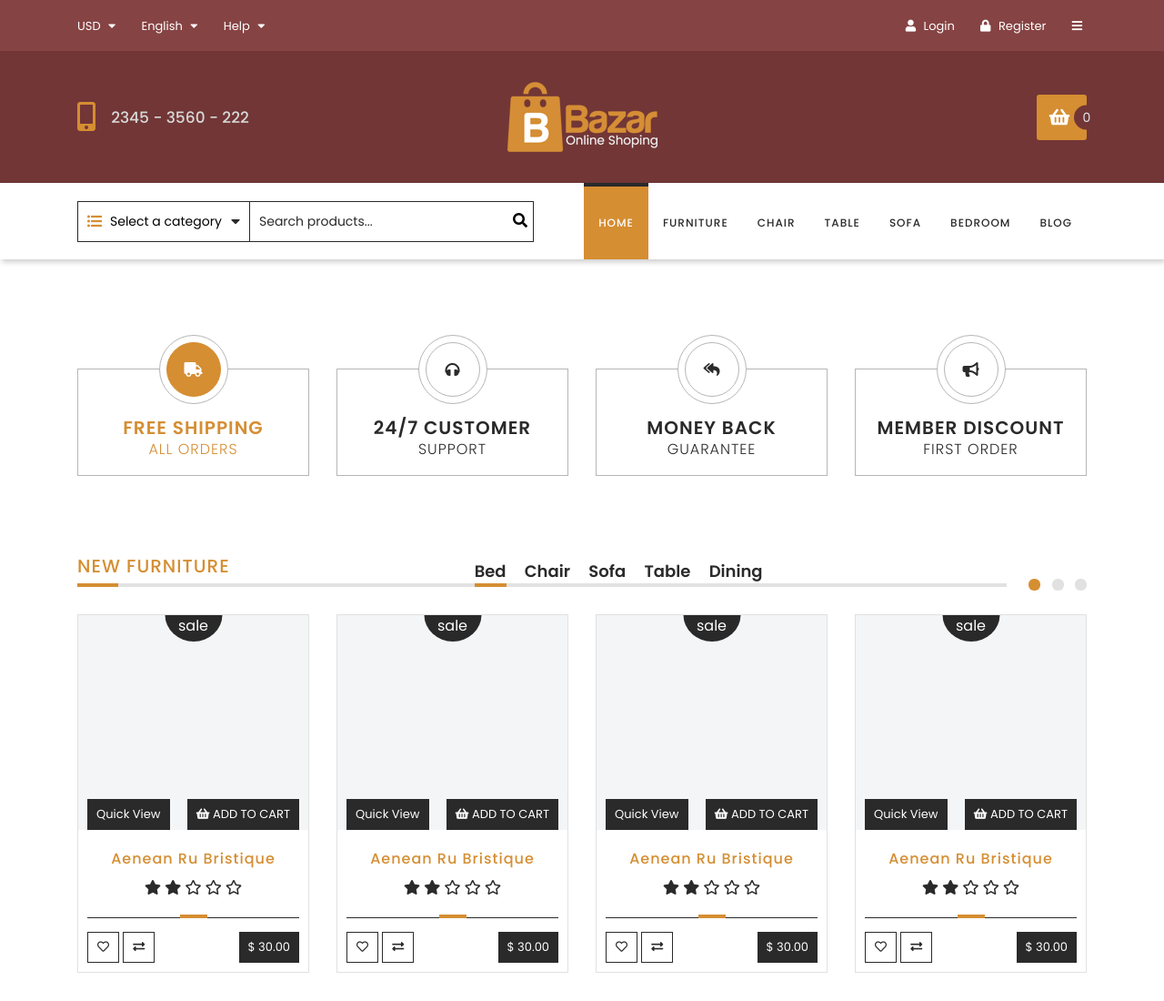
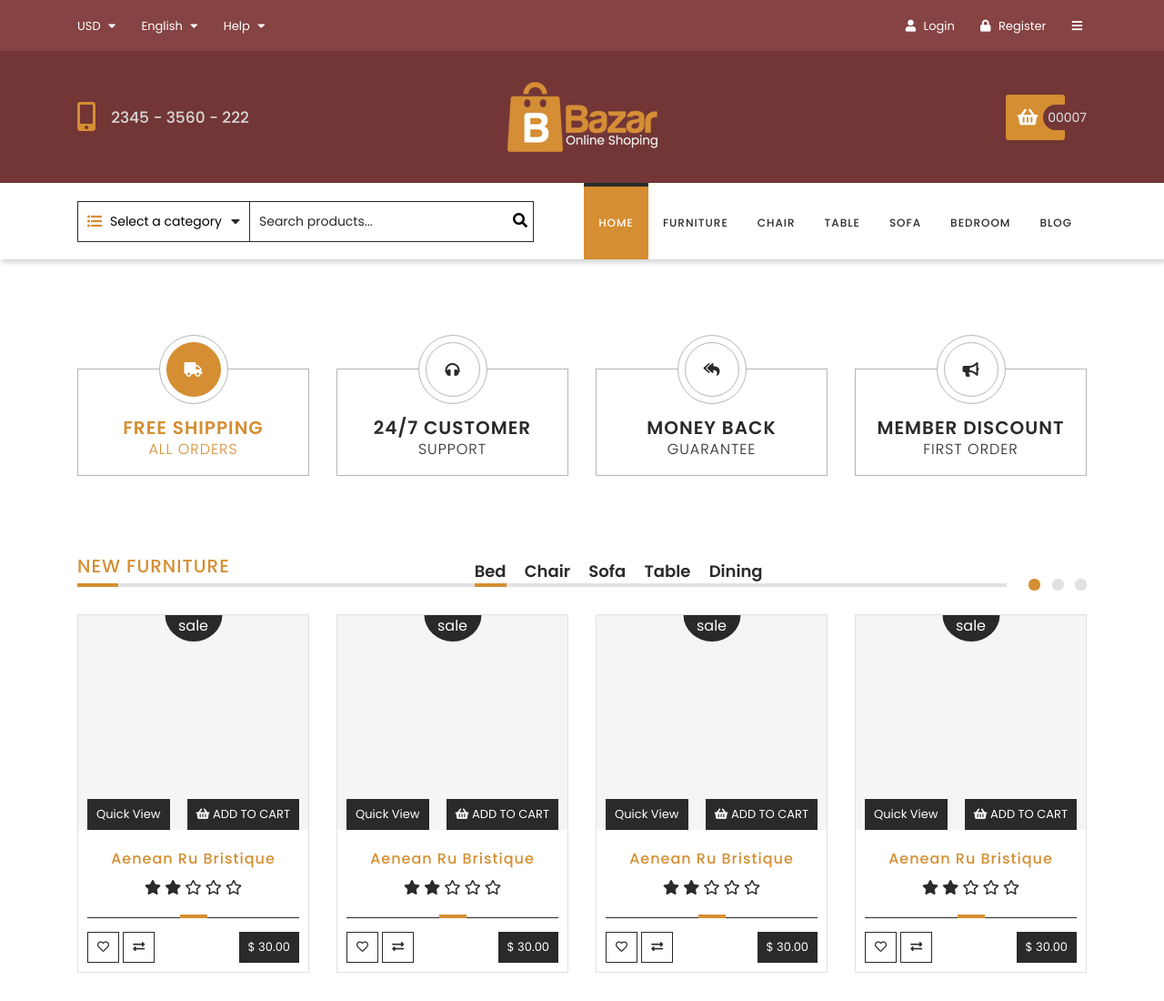
Before and after one commit to lkulbacki/wdp-1812-01, a website: page src/index.html in a window 1280 px wide. Shown: the top 1100 px of the page at 91% size. Drawn offline with nearby package versions, Linux system fonts and the light colour scheme; files that its build step writes are made by us from their sources; files whose address does not match are found by name.

Commit message:
Fix display of large product quantities in the basket

```diff
--- a/src/index.html
+++ b/src/index.html
@@ -45,7 +45,11 @@
               <div class="cart-icon">
                 <i class="fas fa-shopping-basket"></i>
               </div>
-              <div class="cart-counter">0</div>
+              <div class="cart-counter-wrapper">
+                <div class="cart-counter-block cart-counter-block--top"></div>
+                <div class="cart-counter">00007</div>
+                <div class="cart-counter-block cart-counter-block--bottom"></div>
+              </div>
             </a>
           </div>
         </div>
--- a/src/sass/components/_header.scss
+++ b/src/sass/components/_header.scss
@@ -52,7 +52,7 @@ header {
         margin: 0;
         font-size: 17px;
         line-height: 42px;
-        color: rgb(216,216,216);
+        color: rgb(216, 216, 216);
         font-weight: 500;
 
         i {
@@ -68,43 +68,58 @@ header {
     .cart {
 
       .cart-box {
-        display: inline-block;
+        display: flex;
+        justify-content: flex-end;
         position: relative;
         color: #ffffff;
+        flex-wrap: nowrap;
 
         .cart-icon {
           background-color: $primary;
           width: 55px;
           height: 50px;
           border-radius: 3px;
-          display: flex;
-          align-items: center;
-          justify-content: center;
           font-size: 20px;
+          line-height: 50px;
 
           i {
-            margin-right: 5px;
+            margin-right: 20px;
           }
         }
 
+        .cart-counter-block {
+          background-color: #d58e32;
+          height: 11px;
+          width: 50%;
+        }
+
+        .cart-counter-block--top {
+          border-radius: 0 3px 0 0;
+        }
+
+        .cart-counter-block--bottom {
+          border-radius: 0 0 3px 0;
+        }
+
+        .cart-counter-wrapper {
+          margin-left: -14px;
+        }
+
         .cart-counter {
-          width: 28px;
-          height: 27px;
+          height: 28px;
           border-radius: 14px;
           background-color: $header-bg;
-          display: flex;
           align-items: center;
-          justify-content: center;
           font-size: 14px;
-          color: rgb(224,227,237);
-          position: absolute;
-          top: 50%;
-          right: 0;
-          transform: translate(50%, -50%);
+          color: rgb(224, 227, 237);
+          line-height: 28px;
+          padding-left: 5px;
+          min-width: 28px;
+          text-align: center;
         }
 
         &:hover {
-          .cart-icon {
+          .cart-icon, .cart-counter-block {
             background-color: lighten($primary, 10%);
           }
         }
@@ -113,7 +128,7 @@ header {
   }
 
   .menu-bar {
-    box-shadow: 2px 3.464px 6px rgba(1,2,2,0.2);
+    box-shadow: 2px 3.464px 6px rgba(1, 2, 2, 0.2);
     background-color: #ffffff;
 
     .container > .row {
```
Also changed, not shown: 1 other file.
